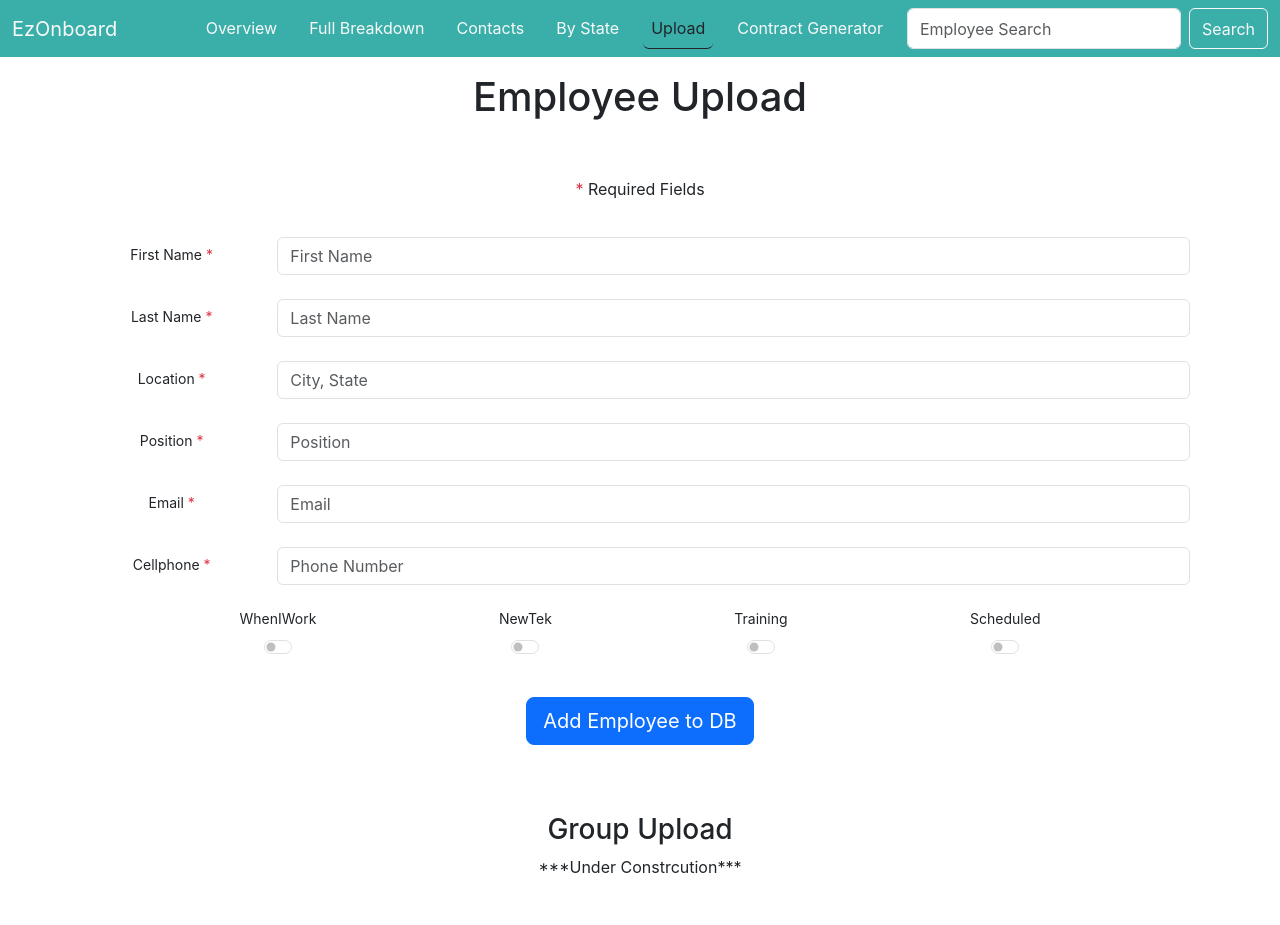
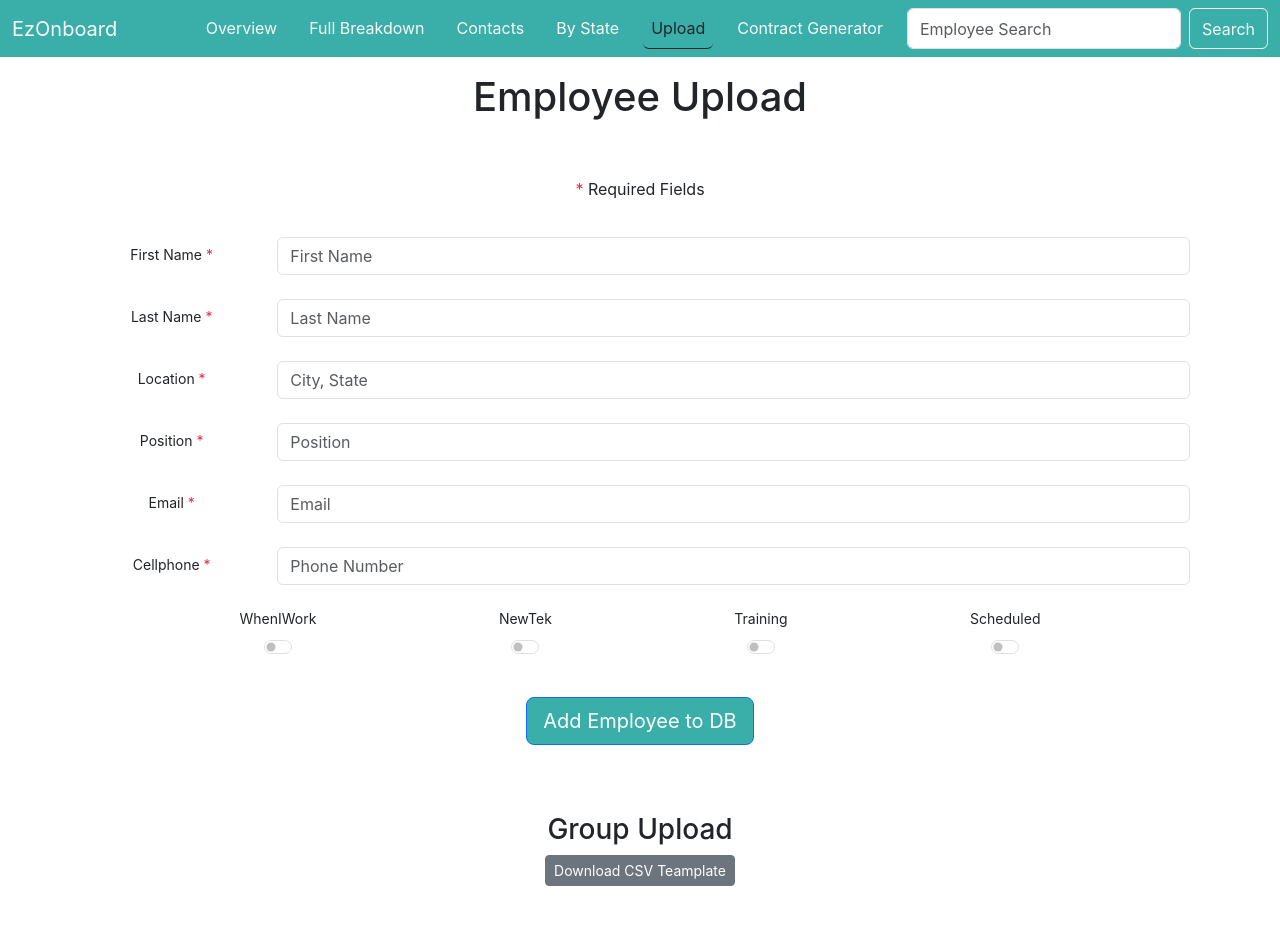
Before and after one commit to jkor2/EasyOnboard, a React (Create React App) app in the folder frontend/: page /upload in a window 1280 px wide. Shown: the top 925 px of the page. Built offline with nearby package versions, Linux system fonts and the light colour scheme; no server answers.

Commit message:
CSV File Download

```diff
--- a/frontend/src/components/upload.js
+++ b/frontend/src/components/upload.js
@@ -108,6 +108,30 @@ function Upload() {
         });
     }
 
+
+    const downloadTeamplateCSV = () => {
+      let csvFileData = [
+        ['Alan','Walker', "Bristol CT", "Field Manager", "awalker@ezonboard.com", "123-456-7891", "true", "false", "true", "false" ],
+
+     ];
+
+      let csv = 'fame,lname,location,position,email,phone_number,whenIWork,newTek,training,schedule\n';
+
+      csvFileData.forEach(function(row) {
+        csv += row.join(',');
+        csv += "\n";
+  });
+
+
+  var hiddenElement = document.createElement('a');
+  hiddenElement.href = 'data:text/csv;charset=utf-8,' + encodeURI(csv);
+  hiddenElement.target = '_blank';
+
+  //provide the name for the CSV file to be downloaded
+  hiddenElement.download = 'csv_format_group_upload.csv';
+  hiddenElement.click();
+
+    }
 
     console.log(newEmployee)
 
@@ -230,16 +254,18 @@ function Upload() {
 
       <Form.Group as={Row} className="mb-3 form-control-sm">
         <Col>
-          <Button type="submit" className="btn-lg width-50">Add Employee to DB</Button>
+          <Button type="submit" className="btn-lg width-50 bg-custom-css">Add Employee to DB</Button>
         </Col>
       </Form.Group>
     </Form>
     </Container>
     <Container className="mt-5"><h3>Group Upload</h3></Container>
+    <Container>
+    <Button variant="secondary btn-sm" onClick={downloadTeamplateCSV}>Download CSV Teamplate</Button>{' '}
+    </Container>
+    <div style={{ textAlign: "center" }}>
 
-    <div style={{ textAlign: "center" }}>
       <form>
-        <div>***Under Constrcution***</div>
         <input type={"file"} accept={".csv"} className="mt-5"/>
       </form>
     </div>
```
